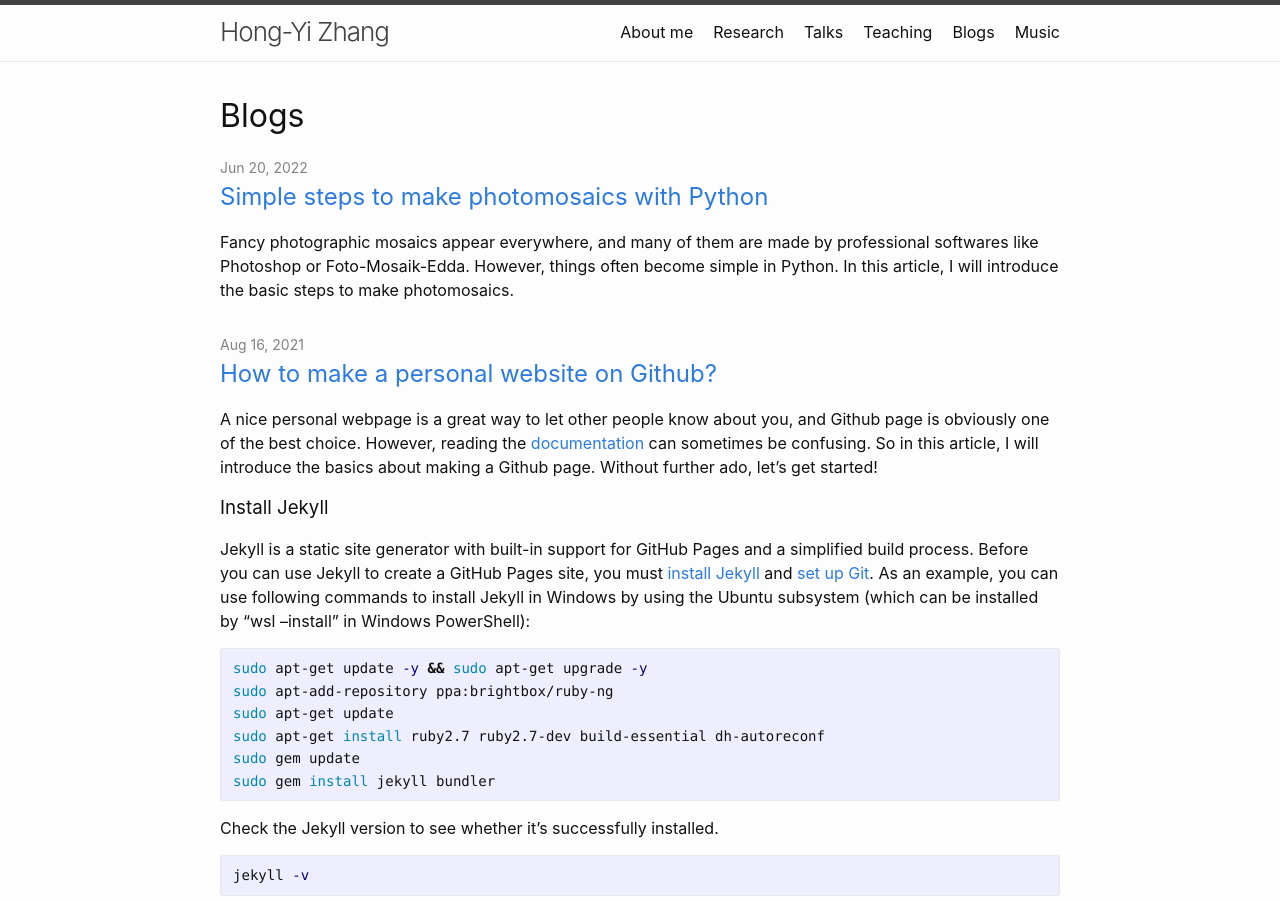
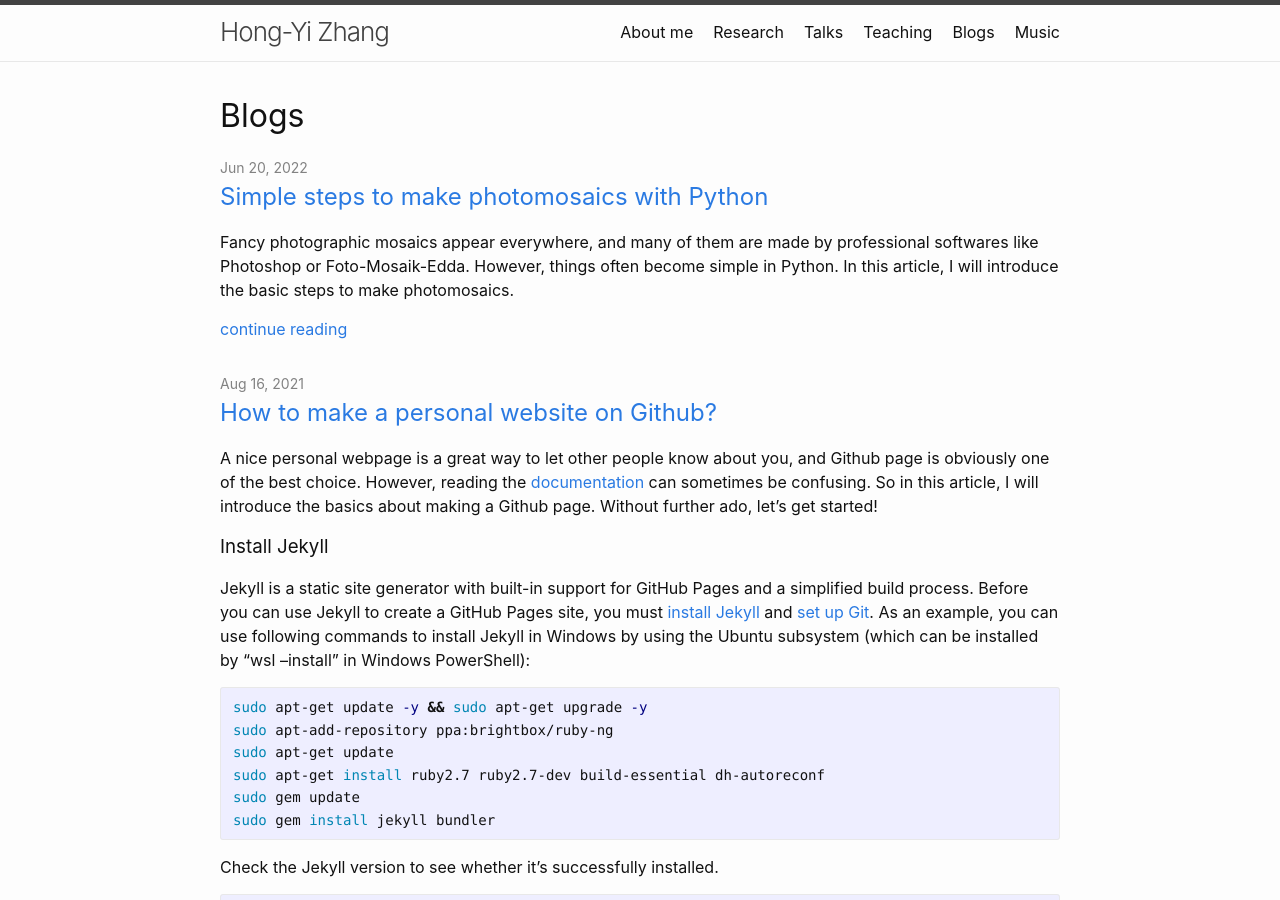
Before and after one commit to hongyi18/hongyi18.github.io, a Jekyll site: the page built from blogs.md, in a window 1280 px wide and 900 px high. Built offline with Jekyll 4.4.1, drawn with Linux system fonts in a browser that asks for light colours; formulas are drawn with MathJax 3.

Commit message:
Add "continue read"

```diff
--- a/_layouts/post_page.html
+++ b/_layouts/post_page.html
@@ -33,6 +33,9 @@ layout: default
         </h3>
         {%- if site.show_excerpts -%}
           {{ post.excerpt }}
+          <a href="{{ post.url | relative_url }}">
+            continue reading
+          </a>
         {%- endif -%}
       </li>
       {%- endfor -%}
```
